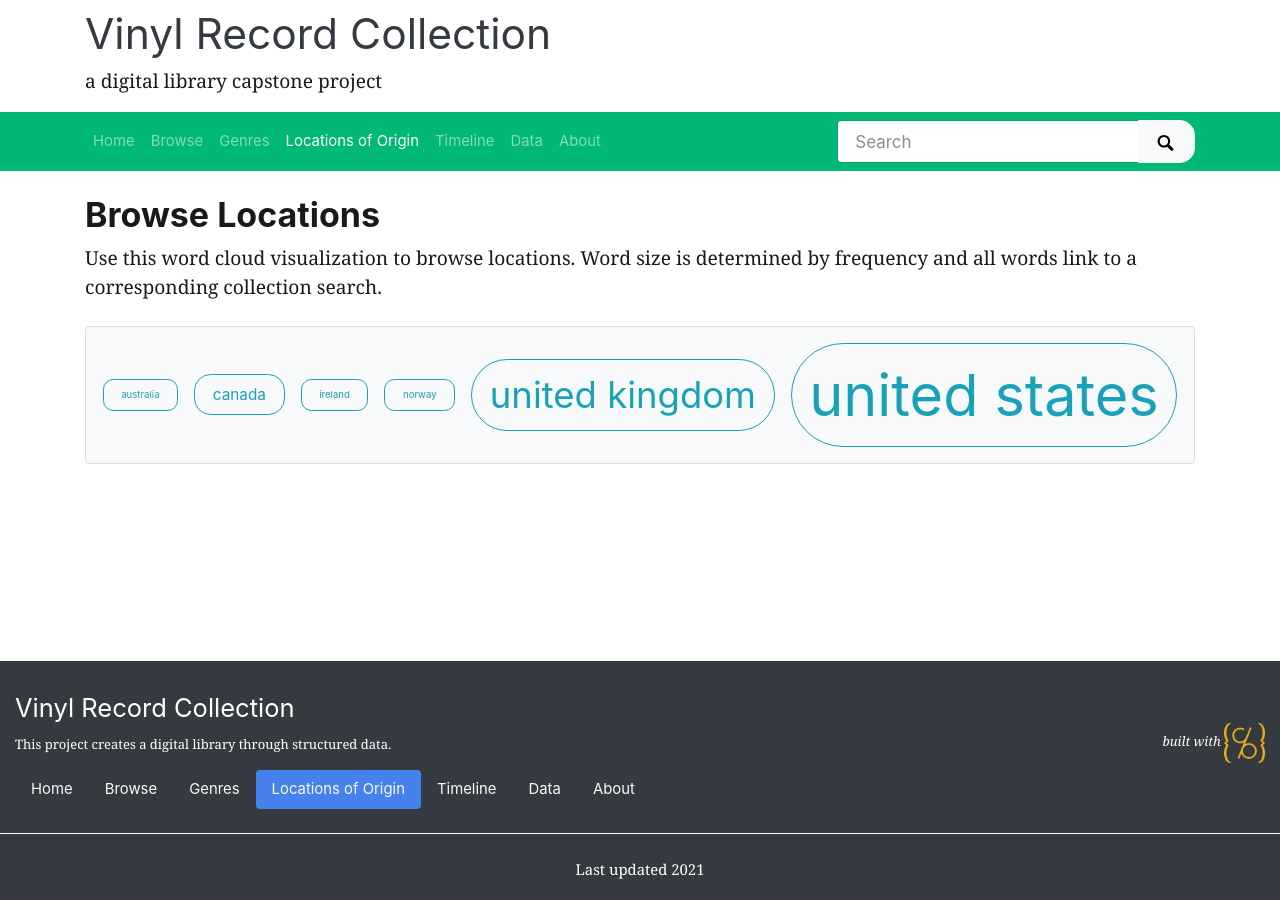
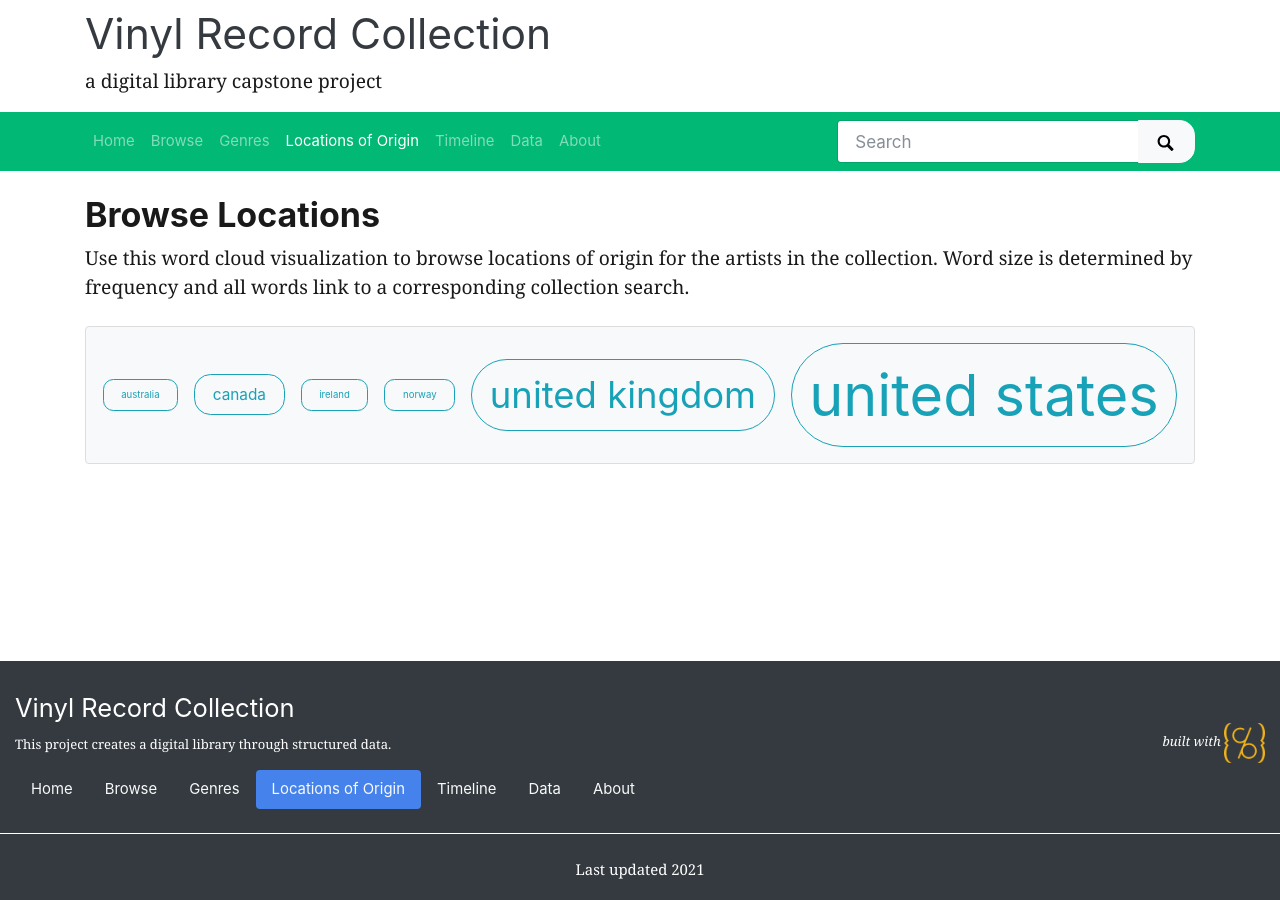
Before and after one commit to celattin/capstone-2, a Jekyll site: the page built from pages/locations.md, in a window 1280 px wide. Built offline with Jekyll 4.4.1, drawn with Linux system fonts in a browser that asks for light colours; nearby versions of some CDN libraries.

Commit message:
Update locations.md

```diff
--- a/pages/locations.md
+++ b/pages/locations.md
@@ -10,5 +10,5 @@ cloud-fields: site.data.theme.locations-fields
 
 ## Browse Locations
 
-Use this word cloud visualization to browse locations.
+Use this word cloud visualization to browse locations of origin for the artists in the collection.
 Word size is determined by frequency and all words link to a corresponding collection search.
```
